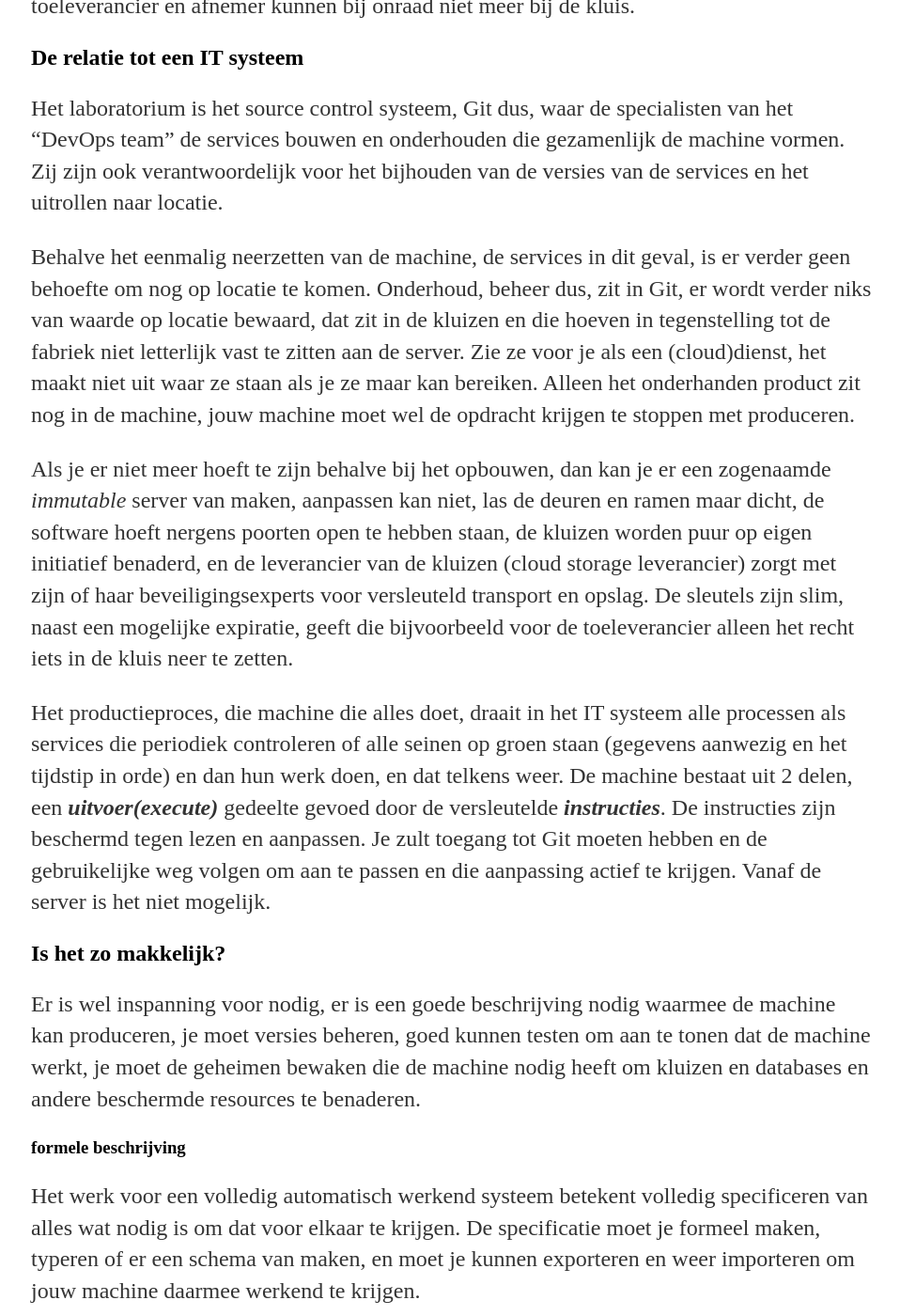
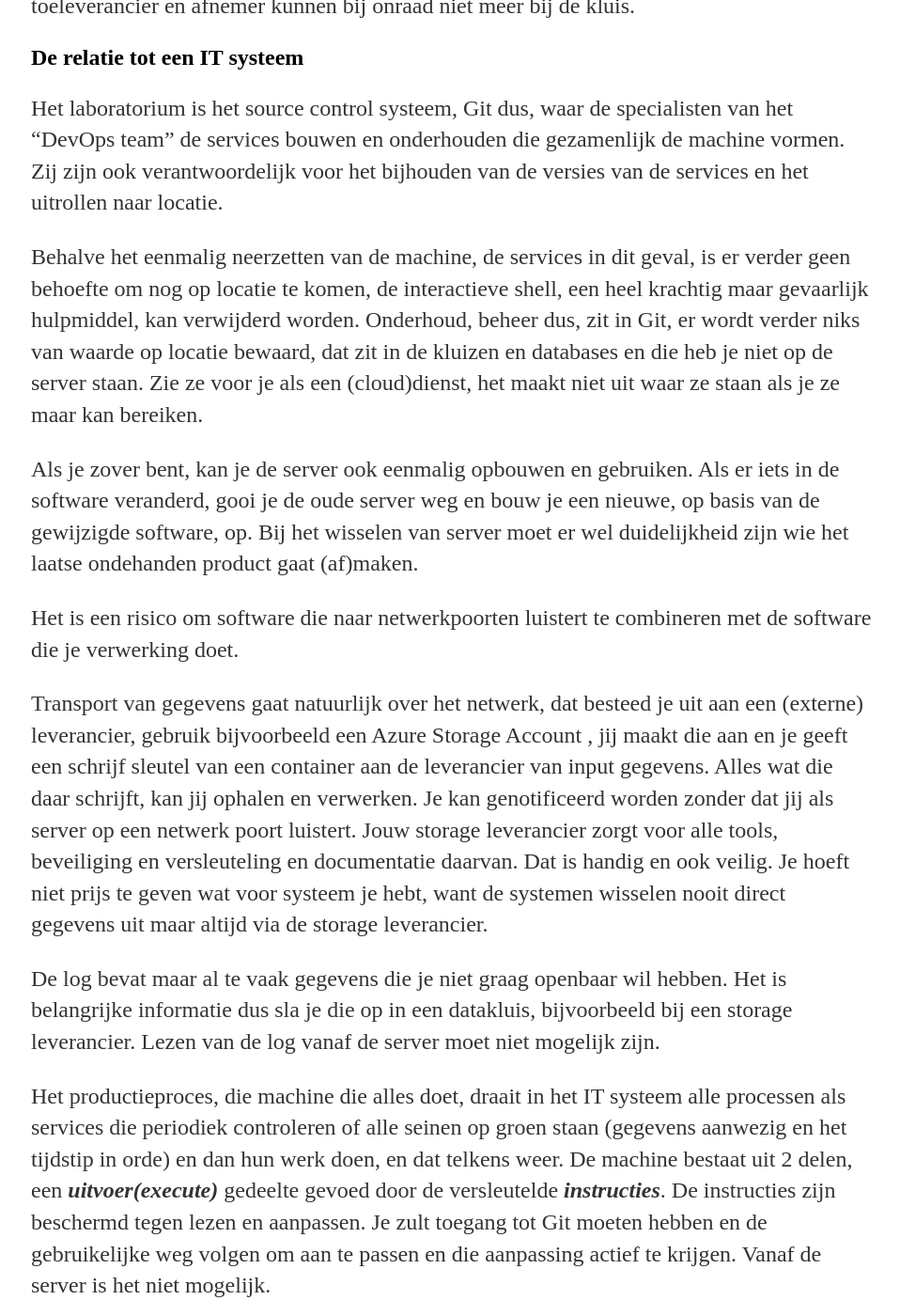
Before and after one commit to paedelm/paedelm.github.io, a Jekyll site: the page built from _posts/2021-05-03-Touwtje-uit-de-brievenbus.md, in a window 1280 px wide and 1400 px high, scrolled down 3461 px. Shown: the whole window at 94% size, without its empty margins (159-1117 px from the left). Built offline with Jekyll 4.4.1, drawn with Linux system fonts in a browser that asks for light colours; some of the changed text lies outside the part shown.

Commit message:
afmaken versie 1

```diff
--- a/_posts/2021-05-03-Touwtje-uit-de-brievenbus.md
+++ b/_posts/2021-05-03-Touwtje-uit-de-brievenbus.md
@@ -50,27 +50,33 @@ Er is ook nog een laboratorium  waar de machine wordt aangepast voor nieuwe of g
 
   Het laboratorium is het source control systeem, Git dus, waar de specialisten van het "DevOps team" de services bouwen en onderhouden die gezamenlijk de machine vormen. Zij zijn ook verantwoordelijk voor het bijhouden van de versies van de services en het uitrollen naar locatie.
 
-  Behalve het eenmalig neerzetten van de machine, de services in dit geval, is er verder geen behoefte om nog op locatie te komen. Onderhoud, beheer dus, zit in Git, er wordt verder niks van waarde op locatie bewaard, dat zit in de kluizen en die hoeven in tegenstelling tot de fabriek niet letterlijk vast te zitten aan de server. Zie ze voor je als een (cloud)dienst, het maakt niet uit waar ze staan als je ze maar kan bereiken. Alleen het onderhanden product zit nog in de machine, jouw machine moet wel de opdracht krijgen te stoppen met produceren.
+  Behalve het eenmalig neerzetten van de machine, de services in dit geval, is er verder geen behoefte om nog op locatie te komen, de interactieve shell, een heel krachtig maar gevaarlijk hulpmiddel, kan verwijderd worden. Onderhoud, beheer dus, zit in Git, er wordt verder niks van waarde op locatie bewaard, dat zit in de kluizen en databases en die heb je niet op de server staan. Zie ze voor je als een (cloud)dienst, het maakt niet uit waar ze staan als je ze maar kan bereiken.
 
-  Als je er niet meer hoeft te zijn behalve bij het opbouwen, dan kan je er een zogenaamde _immutable_ server van maken, aanpassen kan niet, las de deuren en ramen maar dicht, de software hoeft nergens poorten open te hebben staan, de kluizen worden puur op eigen initiatief benaderd, en de leverancier van de kluizen (cloud storage leverancier) zorgt met zijn of haar beveiligingsexperts voor versleuteld transport en opslag. De sleutels zijn slim, naast een mogelijke expiratie, geeft die bijvoorbeeld voor de toeleverancier alleen het recht iets in de kluis neer te zetten.
+  Als je zover bent, kan je de server ook eenmalig opbouwen en gebruiken. Als er iets in de software veranderd, gooi je de oude server weg en bouw je een nieuwe, op basis van de gewijzigde software, op. Bij het wisselen van server moet er wel duidelijkheid zijn wie het laatse ondehanden product gaat (af)maken.
+
+  Het is een risico om software die naar netwerkpoorten luistert te combineren met de software die je verwerking doet.
+
+  Transport van gegevens gaat natuurlijk over het netwerk, dat besteed je uit aan een (externe) leverancier, gebruik bijvoorbeeld een Azure Storage Account , jij maakt die aan en je geeft een schrijf sleutel van een container aan de leverancier van input gegevens. Alles wat die daar schrijft, kan jij ophalen en verwerken. Je kan genotificeerd worden zonder dat jij als server op een netwerk poort luistert. Jouw storage leverancier zorgt voor alle tools, beveiliging en versleuteling en documentatie daarvan. Dat is handig en ook veilig. Je hoeft niet prijs te geven wat voor systeem je hebt, want de systemen wisselen nooit direct gegevens uit maar altijd via de storage leverancier.
+
+  De log bevat maar al te vaak gegevens die je niet graag openbaar wil hebben. Het is belangrijke informatie dus sla je die op in een datakluis, bijvoorbeeld bij een storage leverancier. Lezen van de log vanaf de server moet niet mogelijk zijn.
 
   Het productieproces, die machine die alles doet, draait in het IT systeem alle processen als services die periodiek controleren of alle seinen op groen staan (gegevens aanwezig en het tijdstip in orde) en dan hun werk doen, en dat telkens weer. De machine bestaat uit 2 delen, een **_uitvoer(execute)_** gedeelte gevoed door de versleutelde **_instructies_**. De instructies zijn beschermd tegen lezen en aanpassen. Je zult toegang tot Git moeten hebben en de gebruikelijke weg volgen om aan te passen en die aanpassing actief te krijgen. Vanaf de server is het niet mogelijk.
 
 
 
 ## Is het zo makkelijk?
-  Er is wel inspanning voor nodig, er is een goede beschrijving nodig waarmee de machine kan produceren, je moet versies beheren, goed kunnen testen om aan te tonen dat de machine werkt, je moet de geheimen bewaken die de machine nodig heeft om kluizen en databases en andere beschermde resources te benaderen.
+  Er is wel inspanning voor nodig, er is een goede beschrijving nodig waarmee de machine automatisch kan produceren, je moet versies beheren, goed kunnen testen om aan te tonen dat de machine werkt, je moet de geheimen bewaken die de machine nodig heeft om kluizen en databases en andere beschermde resources te benaderen.
 ### formele beschrijving
 
-  Het werk voor een volledig automatisch werkend systeem betekent volledig specificeren van alles wat nodig is om dat voor elkaar te krijgen. De specificatie moet je formeel maken, typeren of er een schema van maken, en moet je kunnen exporteren en weer importeren om jouw machine daarmee werkend te krijgen.
+  Het werk voor een volledig automatisch werkend systeem, betekent volledig specificeren van alles wat nodig is om dat voor elkaar te krijgen. De specificatie moet je formeel maken, typeren of er een schema van maken. Exporteren en weer kunnen importeren, en zorgen voor achterwaartse compatibiliteit.
 
 ### Een runtime systeem.
 
-  Er moet dus nog iets zijn wat op basis van een geïmporteerde beschrijving een werkende machine maakt.
+  Er moet dus nog iets zijn wat op basis van een geïmporteerde versleutelde beschrijving een werkende machine maakt. Het draait als een tussenlaag waardoor het bijvoorbeeld sources van scripts vorborgen kan houden. Het voorkomt ongewenst parallel draaien (bron van veel ellende) door al de (trigger) events op een interne queue te plaatsen, maar maakt gewenst parallel draaien mogelijk. Het gaat ook zorgen voor diensten die het mogelijk maken bestaande programma's en scripts zonder aanpassingen te laten werken met nieuwe technieken.
 
 ### Versie beheer
 
-  Op basis van een aanpassing, een _change_, ga je een nieuwe versie van de machine ontwikkelen, sommige onderdelen worden vernieuwd, andere verwijderd en nieuwe ontstaan, van al die geraakte onderdelen maak je een nieuwe versie en die koppel je aan de _change_. De _change_ doorloopt een levensloop met als start de ontwikkelfase en als eind de productiefase. Met deze wetenschap kan je machines samenstellen vanuit de juiste versies van de onderdelen voor iedere fase.
+  Op basis van een aanpassing, een _change_, ga je een nieuwe versie van de machine ontwikkelen, sommige onderdelen worden vernieuwd, andere verwijderd en nieuwe ontstaan, van al die geraakte onderdelen maak je een nieuwe versie en die koppel je aan de _change_. De _change_ doorloopt een levensloop met als start de ontwikkelfase en als eind de productiefase. Met deze wetenschap kan je automatisch machines samenstellen vanuit de juiste versies van de onderdelen, voor iedere fase.
 
 ### Bestaande programma's aanpassen aan de gewijzigde omstandigheden.
 
@@ -84,6 +90,6 @@ Er is ook nog een laboratorium  waar de machine wordt aangepast voor nieuwe of g
 
 ## Werk te doen.
 
-  Naar mijn beste weten is er werk te doen. Er zijn vast en zeker nog veel systemen 1.0 die aangepast moeten worden op de bedreigingen van vandaag de dag. Het nieuws geeft een topje van de ijsberg want een ieder die slachtoffer is, probeert het stil te houden.
+  Naar mijn beste weten is er werk te doen. Er zijn vast en zeker nog veel systemen 1.0. Wat wij horen in het nieuws is waarschijnlijk een topje van de ijsberg want iedere slachtoffer probeert het natuurlijk stil te houden.
 
-  [Ik](info@paedelman.net) ben er klaar voor. Wie durft?
+  Met mijn uitgewerkte methodiek, gericht op migratie en nieuwbouw, ben [ik](info@paedelman.net) er klaar voor. Wie durft?
```
